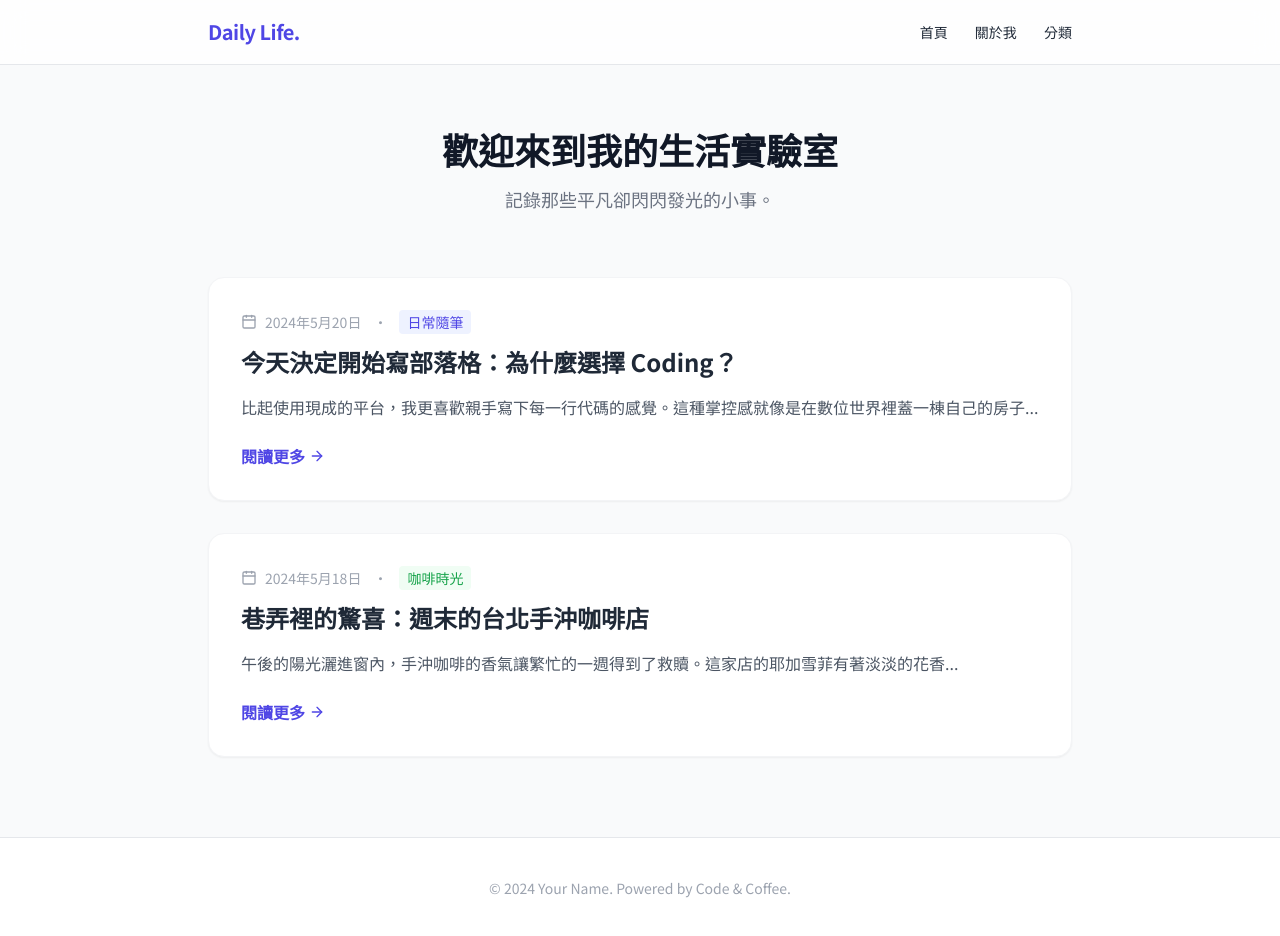
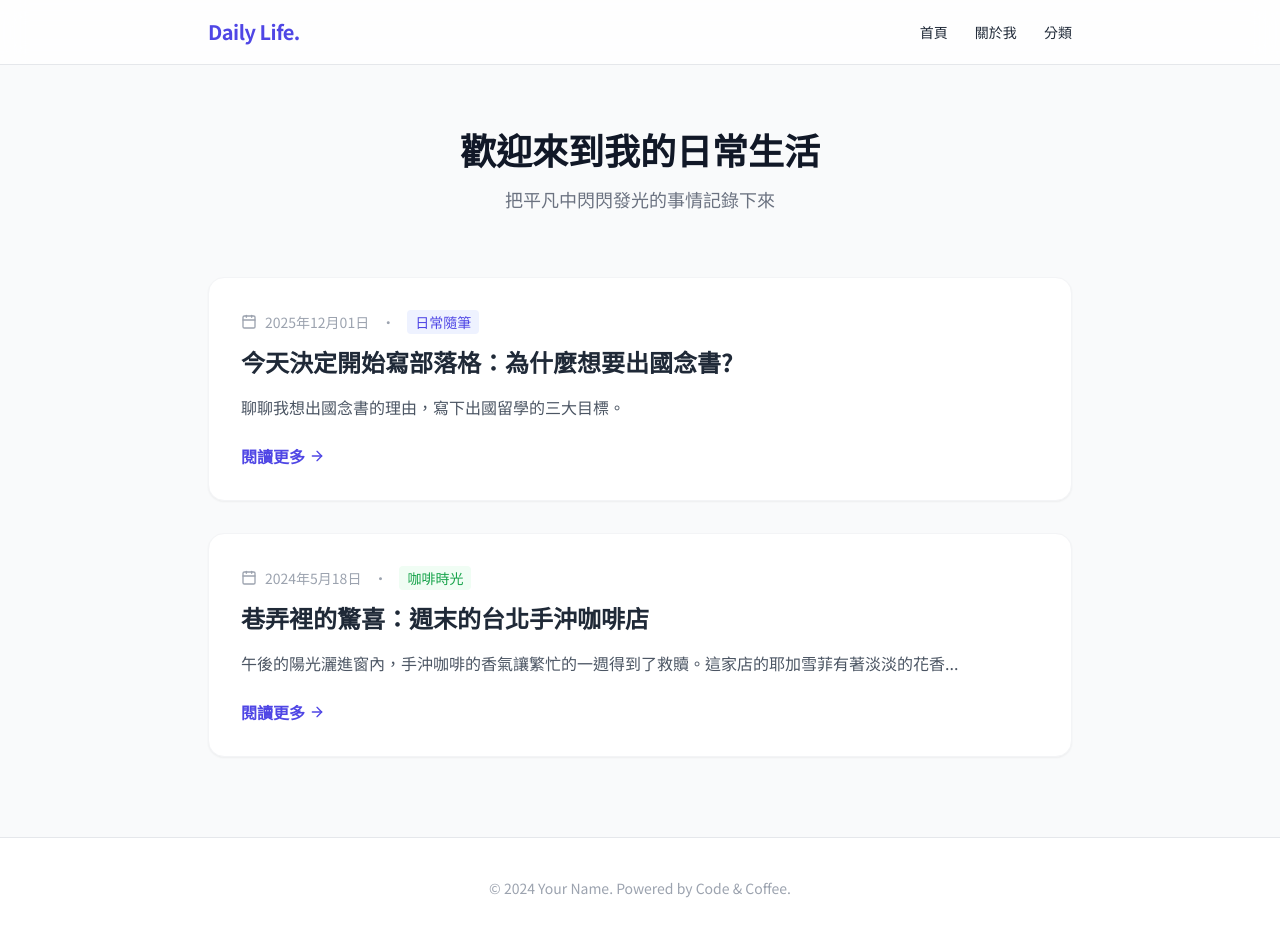
Before and after one commit to a0967310719-beep/my.blogger, a plain HTML site: page index.html in a window 1280 px wide. Drawn offline with nearby package versions, Linux system fonts and the light colour scheme.

Commit message:
Update index.html

```diff
--- a/index.html
+++ b/index.html
@@ -25,8 +25,8 @@
     </nav>
 
     <header class="max-w-4xl mx-auto px-4 py-16 text-center">
-        <h2 class="text-4xl font-extrabold text-gray-900 mb-4">歡迎來到我的生活實驗室</h2>
-        <p class="text-gray-500 text-lg">記錄那些平凡卻閃閃發光的小事。</p>
+        <h2 class="text-4xl font-extrabold text-gray-900 mb-4">歡迎來到我的日常生活</h2>
+        <p class="text-gray-500 text-lg">把平凡中閃閃發光的事情記錄下來</p>
     </header>
 
     <main class="max-w-4xl mx-auto px-4 pb-20">
@@ -36,15 +36,15 @@
                 <div class="p-8">
                     <div class="flex items-center text-sm text-gray-400 mb-3">
                         <i data-lucide="calendar" class="w-4 h-4 mr-2"></i>
-                        <span>2024年5月20日</span>
+                        <span>2025年12月01日</span>
                         <span class="mx-3">•</span>
                         <span class="bg-indigo-50 text-indigo-600 px-2 py-0.5 rounded">日常隨筆</span>
                     </div>
                     <h3 class="text-2xl font-bold mb-4 hover:text-indigo-600 cursor-pointer transition">
-                        今天決定開始寫部落格：為什麼選擇 Coding？
+                        今天決定開始寫部落格：為什麼想要出國念書?
                     </h3>
                     <p class="text-gray-600 leading-relaxed mb-6">
-                        比起使用現成的平台，我更喜歡親手寫下每一行代碼的感覺。這種掌控感就像是在數位世界裡蓋一棟自己的房子...
+                        聊聊我想出國念書的理由，寫下出國留學的三大目標。
                     </p>
                     <a href="#" class="text-indigo-600 font-semibold flex items-center hover:translate-x-1 transition-transform">
                         閱讀更多 <i data-lucide="arrow-right" class="w-4 h-4 ml-1"></i>
@@ -84,4 +84,5 @@
         lucide.createIcons();
     </script>
 </body>
+
 </html>
```
